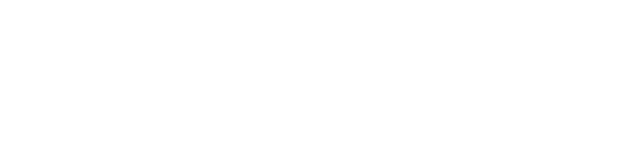
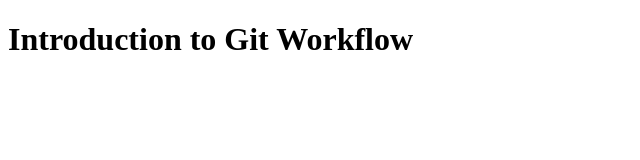
Before and after one commit to aalyabanu/git-workflow, a plain HTML site: page index.html in a window 1280 px wide. Shown: the whole page, without its empty margins (0-640 px from the left). Drawn offline with Linux system fonts and the light colour scheme.

Commit message:
Added first heading.

```diff
--- a/index.html
+++ b/index.html
@@ -4,7 +4,7 @@
     <title>Introduction to Git Workflow and Unix Shell</title>
   </head>
   <h1>
-
+   Introduction to Git Workflow
   </h1>
 
   <body></body>
```
